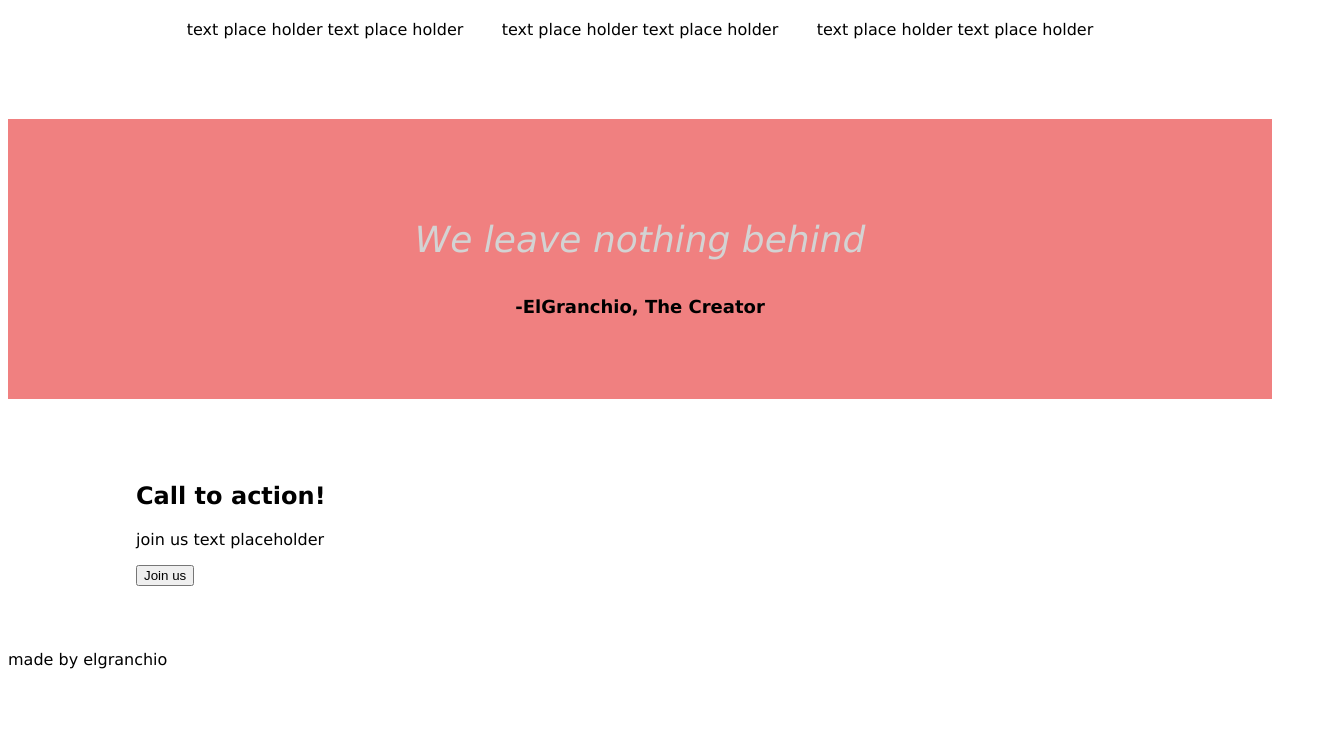
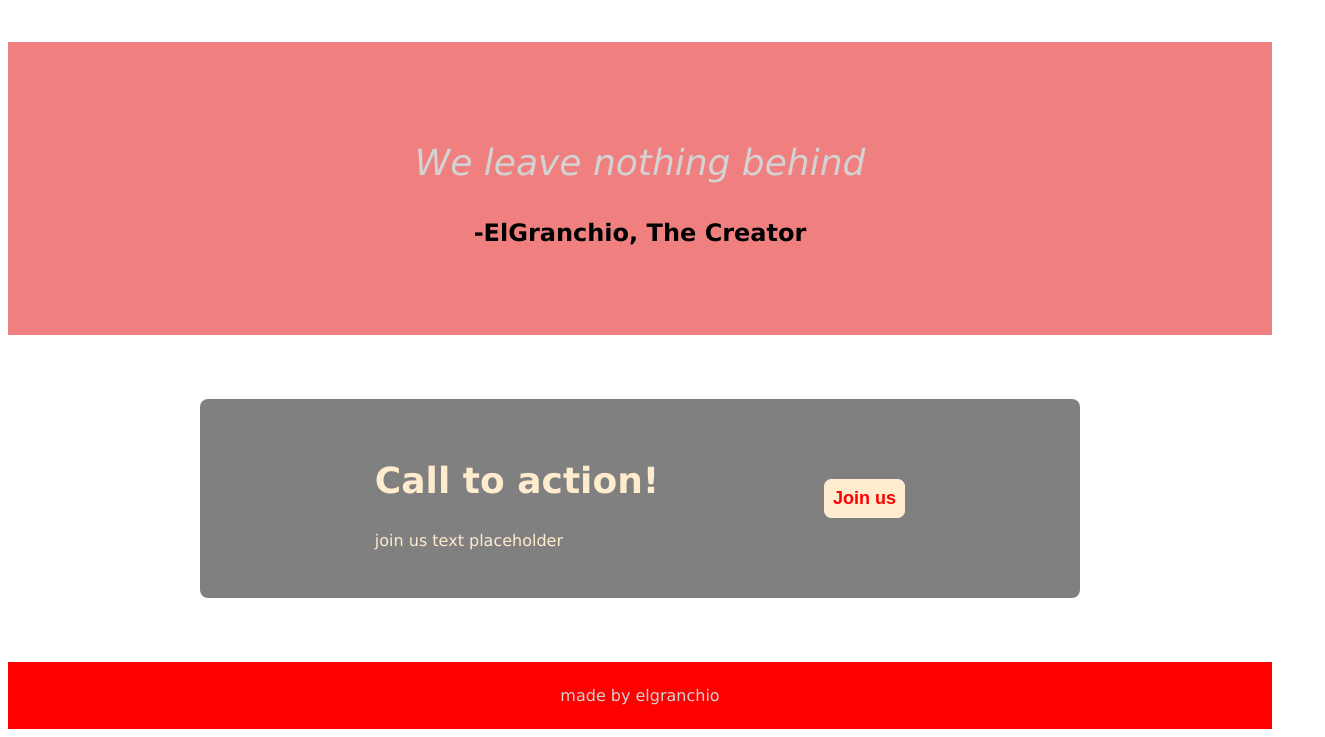
Before and after one commit to elgranchio/StockCheck, a plain HTML site: page index.html in a window 1280 px wide. Shown: the part 1141-1878 px from the top of the page, 1325 px wide, since content can reach past the window. Before the commit the page ends 1818 px from the top, so only its background shows below. Drawn offline with Linux system fonts and the light colour scheme; files whose address does not match are found by name.

Commit message:
replaced the main image with logo,  finished the first draft of the main page and css file

```diff
--- a/index.html
+++ b/index.html
@@ -21,9 +21,10 @@
             <div class="text-container">
                 <h2>StockCheck</h2>
                 <p>TextPlaceholder TextPlaceholder TextPlaceholder TextPlaceholder TextPlaceholder TextPlaceholder TextPlaceholder TextPlaceholder </p>
+                <button class="sign-up-button">Join us</button>
             </div>
                 <div class="image-container">
-                    <img src="/home/elgranchio/repos/StockCheck/images/placeholder.jpg">
+                    <img src="./images/SC.png">
                 </div>
 
 
--- a/style.css
+++ b/style.css
@@ -4,6 +4,23 @@ body {
 section {
     padding: 8vh 10vw;
 }
+button.sign-up-button {
+    background-color: grey;
+    font-size: 18px;
+    font-weight: 900;
+    border-radius: 7px;
+    padding: 8px;
+    color: blanchedalmond;
+
+    cursor: pointer;
+
+    }
+    button:hover {
+        background-color: blanchedalmond;
+        color: red;
+        font-style: italic;
+        cursor: pointer;
+    }
 
 /* Header */
 
@@ -31,6 +48,14 @@ link {
     gap: 1.5em;
 
 }
+a:hover {
+    color: lightslategray;
+    font-style: italic;
+    font-size: 900;
+    cursor: pointer;
+
+}
+
 /* section welcome*/
 #welcome {
     background-color: red;
@@ -116,5 +141,41 @@ link {
         text-align: center;
         font-weight: 900;
         margin-top: 5px;
-        font-size: 18px;
+        font-size: 24px;
     }
+    /*call to avtion section */
+
+    .call-to-action {
+        background-color: grey;
+        color: blanchedalmond;
+        display: flex;
+        flex-direction: row;
+        align-items: center;
+        justify-content: space-evenly;
+        margin: 0 5vw;
+        padding: 4vh 10px;
+        border-radius: 8px;
+    }
+    .call-to-action h2 {
+        font-size: 36px;
+        color: blanchedalmond;
+
+    }
+    .call-to-action button {
+
+        border: 1px solid blanchedalmond;
+        background-color: blanchedalmond;
+        color: red;
+    }
+    .call-to-action button:hover {
+        background-color: lightgrey;
+
+
+    }
+    /* footer section */
+    footer {
+        color: lightgrey;
+        padding: 1.5em;
+        text-align: center;
+        background-color: red;
+    }
```
Also changed, not shown: images/SC.png (added), images/placeholder.jpg (deleted).
